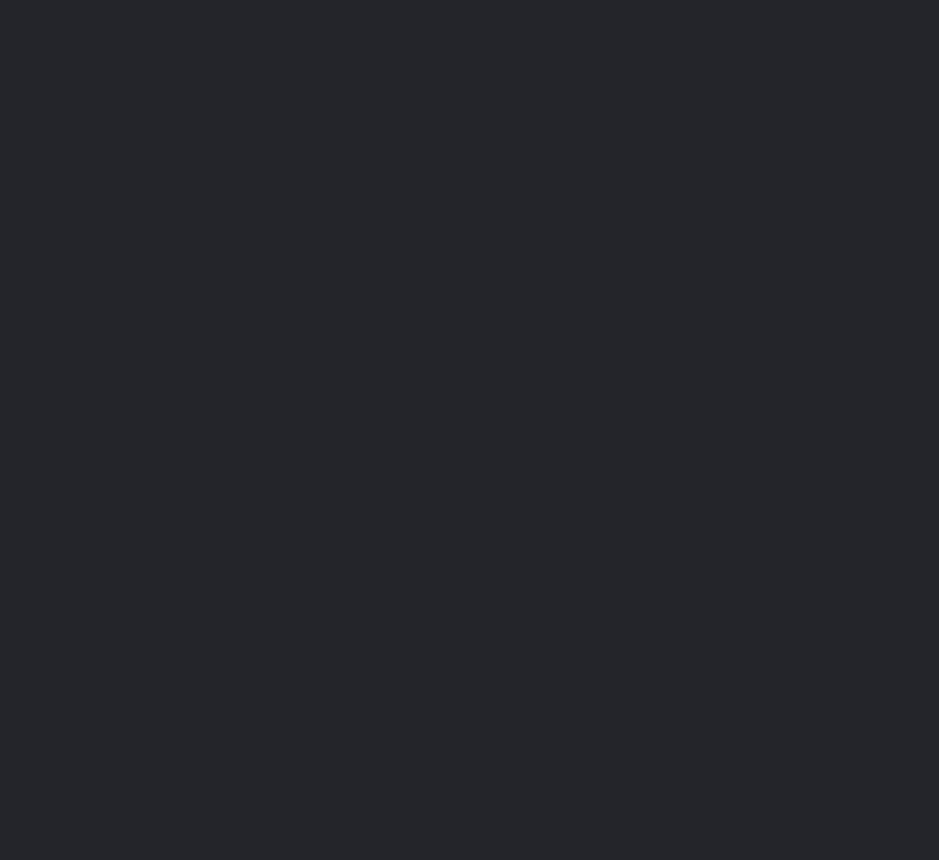
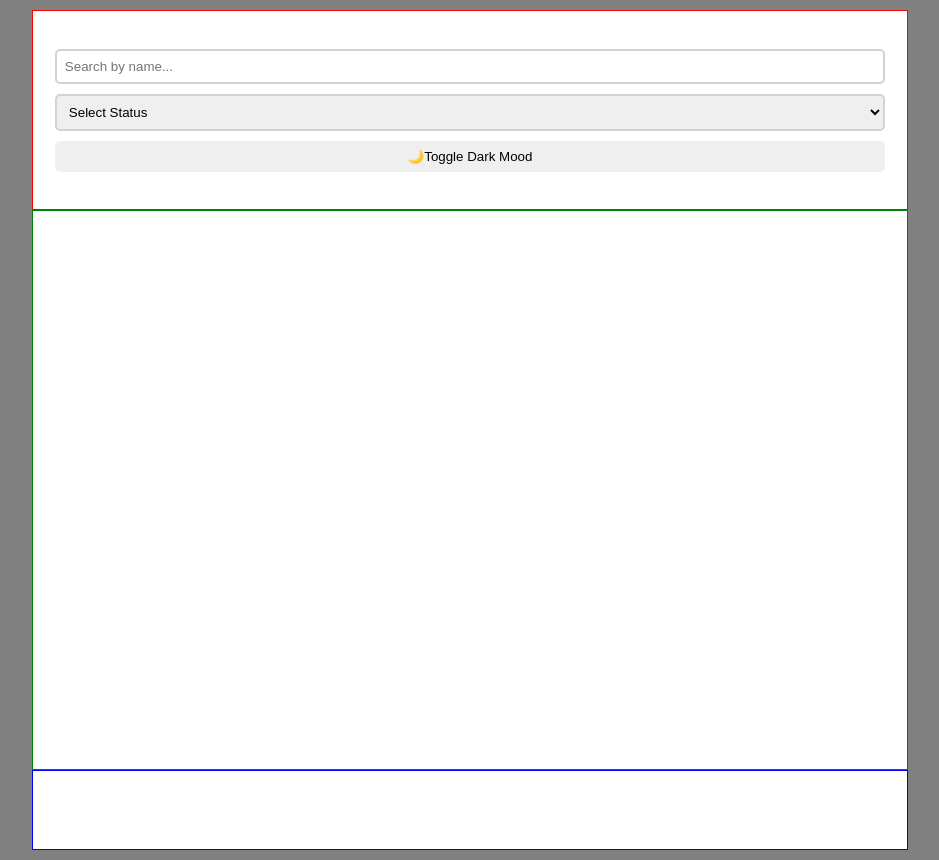
Before and after one commit to hemang500/task1, a PHP site: page / in a window 1280 px wide. Before the commit the part shown is empty. Shown: the whole page, without its empty margins (170-1109 px from the left). Before the commit the page ends 800 px from the top, so only its background shows below. Run offline with PHP 8.4, Linux system fonts and the light colour scheme.

Commit message:
finished search, employee status, dark mode field

```diff
--- a/index.html
+++ b/index.html
@@ -4,10 +4,88 @@
     <meta charset="UTF-8">
     <meta name="viewport" content="width=device-width, initial-scale=1.0">
     <link rel="stylesheet" href="style.css">
-    <title>Task 1 </title>
+    <title>Task - 1 </title>
 </head>
 <body>
 
+
+
+    <section class="overall-container">
+
+
+
+        <div class="main-container">
+
+
+                         <!-- Search, status, dark mode box -->
+        <div class="main-container__search-status">
+
+
+            <!-- Search field -->
+            <div class="serach-field">
+                <input type="search" name="" id="" placeholder="Search by name..." class="search-field-input">
+            </div>
+
+
+               <!-- Search field -->
+            <div class="status-field">
+                <select name="" id="" class="status-field-box">
+
+                    <option value="none">Select Status</option>
+                    <option value="accepted">Accepted</option>
+                    <option value="accepted">Rejected</option>
+
+                </select>
+            </div>
+
+
+             <!-- dark and light button field -->
+            <div class="dark-mode-box">
+            <button class="dark-mode-btn"> 🌙Toggle Dark Mood</button>
+            </div>
+
+
+        </div>
+
+
+
+                         <!--Details about employee  -->
+        <div class="main-container__employee-details">
+
+
+
+        </div>
+
+
+
+                         <!-- Accept and reject box -->
+        <div class="main-container__actions">
+
+         <div class="accept-reject-box">
+
+
+
+
+         </div>
+
+        </div>
+
+
+
+
+    </div>
+
+    </section>
+
+
+
+
+
+
+
+
+
     <script src="script.js"></script>
+
 </body>
 </html>
--- a/style.css
+++ b/style.css
@@ -1,4 +1,77 @@
+*{
+    margin: 0;
+    padding: 0;
+    box-sizing: border-box;
+}
+
 body{
-    background-color: #24252a;
-    color: white;
+    background-color:gray;
+    font-size: 16px;
 }
+
+.overall-container{
+    display: flex;
+    justify-content: center;
+}
+
+.main-container{
+    padding:10px;
+    width:70vw;
+}
+.main-container > div{
+    background-color: white;
+
+}
+                   /* search  container*/
+.main-container__search-status{
+    display: flex;
+    flex-direction: column;
+    justify-content: center;
+    text-align: center;
+    border: 1px solid red;
+    row-gap:10px;
+    height: 25vh;
+}
+
+/* search field */
+.search-field-input{
+    border-radius:5px ;
+    padding:8px;
+    width: 95%;
+    border:2px solid lightgray;
+}
+
+/*status field */
+.status-field-box{
+    border-radius:5px ;
+    padding:8px;
+    width: 95%;
+    border:2px solid lightgray;
+}
+/* dark and light button field  */
+.dark-mode-btn{
+    border-radius:5px ;
+    padding:8px;
+    width: 95%;
+    border: none;
+}
+
+
+
+
+
+                    /* employee details */
+.main-container__employee-details{
+    border: 1px solid green;
+    height: 70vh;
+
+
+
+
+}
+                  /* accept and reject contianer */
+.main-container__actions{
+    border: 1px solid blue;
+    height: 10vh;
+
+}
```
